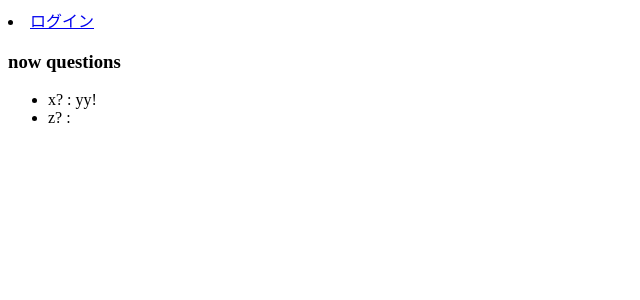
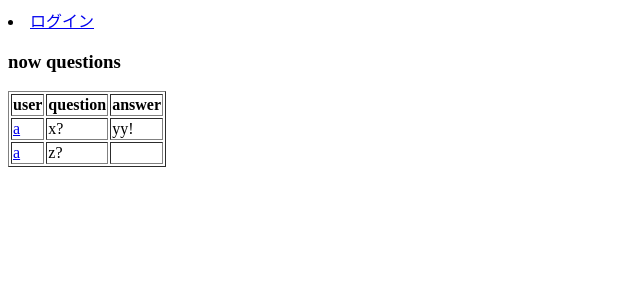
Before and after one commit to yamap55/peing_clone, a Flask app: page /dashboard in a window 1280 px wide. Shown: the top 300 px of the page, without its empty margins (0-640 px from the left). Run offline with Flask 2, Linux system fonts and the light colour scheme.

Commit message:
[add] user profile links to dashboard page

```diff
--- a/templates/dashboard.html
+++ b/templates/dashboard.html
@@ -11,11 +11,20 @@
     <div>
         {% if questions %}
             <h3>now questions</h3>
-            <ul>
+            <table border="1">
+                <tr>
+                    <th>user</th>
+                    <th>question</th>
+                    <th>answer</th>
+                </tr>
                 {% for q in questions %}
-                <li>{{q.detail}} : {{q.answer}}</li>
+                <tr>
+                    <td><a href="{{ url_for('show_user_profile',user_name=q.user.name) }}">{{q.user.name}}</a></td>
+                    <td>{{q.detail}}</td>
+                    <td>{{q.answer}}</td>
+                </tr>
                 {% endfor %}
-            </ul>
+            </table>
         {% endif %}
     </div>
     <div>
```
